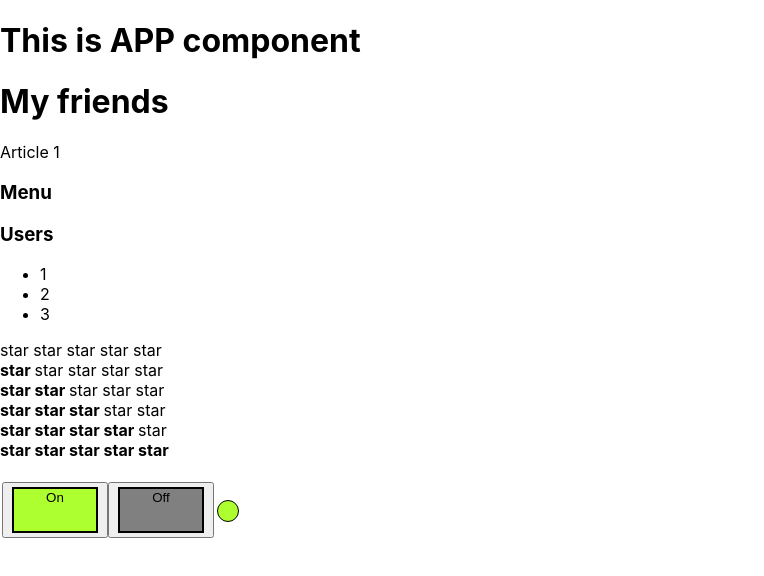
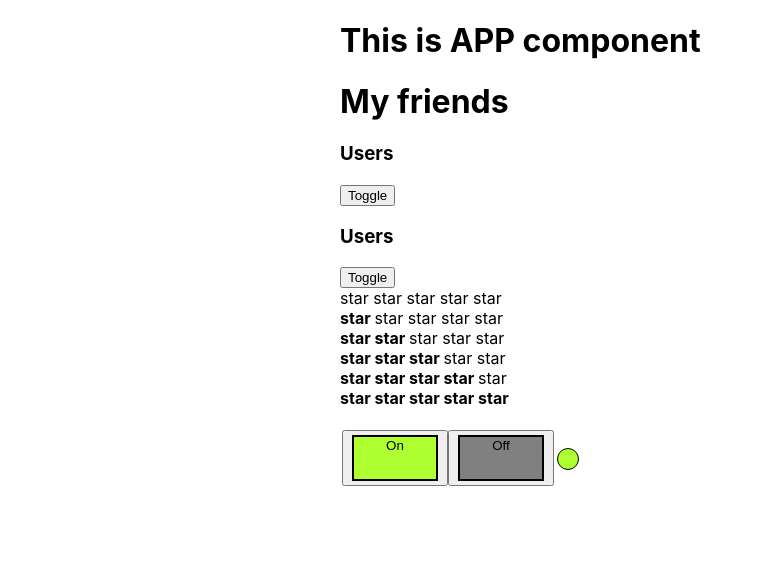
Before and after one commit to Nazaruk-D/React-KKP-, a React (Create React App) app: page / in a window 1280 px wide. Shown: the top 576 px of the page, without its empty margins (0-764 px from the left). Built offline with nearby package versions, Linux system fonts and the light colour scheme.

Commit message:
05 toggle Menu

```diff
--- a/src/App.css
+++ b/src/App.css
@@ -0,0 +1,4 @@
+.App {
+    width: 600px;
+    margin: 20px auto;
+}
--- a/src/App.tsx
+++ b/src/App.tsx
@@ -3,27 +3,21 @@
 import Accordion from "./components/Accordion/Accordion";
 import {Raiting} from "./components/Rating/Raiting";
 import {OnOff} from "./components/OnOff/OnOff";
+import UncontrolledAccordion from "./components/UncontrolledAccordion/UncontrolledAccordion";
 
 
 //function declaration
 
-function hello() {
-    alert('Hello IT-kamasutra')
-}
-
-// hello()
-
-
 function App(props: any) {
     console.log("App rendering")
     return (
-        <>
+        <div className={"App"}>
             <PageTitle title={"This is APP component"}/>
             <PageTitle title={"My friends"}/>
-            Article 1
             {/*<Raiting value={3}/>*/}
-            <Accordion titleValue={"Menu"} collapsed={true}/>
-            <Accordion titleValue={"Users"} collapsed={false}/>
+            {/*<Accordion titleValue={"Menu"} collapsed={true}/>*/}
+            <UncontrolledAccordion titleValue={"Users"}/>
+            <UncontrolledAccordion titleValue={"Users"}/>
             <Raiting value={0}/>
             <Raiting value={1}/>
             <Raiting value={2}/>
@@ -32,7 +26,7 @@
             <Raiting value={5}/>
             <OnOff/>
             {/*<OnOff/>*/}
-        </>
+        </div>
     );
 }
 
--- a/src/components/Rating/Raiting.tsx
+++ b/src/components/Rating/Raiting.tsx
@@ -20,6 +20,8 @@
     selected: boolean
 }
 
+// function Star(props: StarPropsType) {(props.selected) ? <span><b>star </b></span> : <span>star </span>} // как сделать сокращенную запись этого кода?
+
 function Star(props: StarPropsType) {
     if (props.selected) {
         return <span><b>star </b></span>;
--- /dev/null
+++ b/src/components/UncontrolledAccordion/UncontrolledAccordion.tsx
@@ -0,0 +1,47 @@
+import React, {useState} from "react";
+
+type AccordionPropsType = {
+    titleValue: string
+    // collapsed: boolean
+}
+
+
+function UncontrolledAccordion(props: AccordionPropsType) {
+    let [collapsed,setCollapsed] = useState(false)
+    const onCLickHandler = (event: React.MouseEvent<HTMLButtonElement, MouseEvent>) => {
+        setCollapsed(!collapsed)
+    }
+    return (
+        <div>
+            <AccordionTitle title={props.titleValue}/>
+            {collapsed && <AccordionBody/>}
+            <button onClick={onCLickHandler}>Toggle</button>
+        </div>
+    );
+}
+
+
+type AccordionTitlePropsType = {
+    title: string
+}
+
+function AccordionTitle(props: AccordionTitlePropsType) {
+
+    return (
+        <>
+            <h3> {props.title}</h3>
+        </>
+    )
+}
+
+function AccordionBody() {
+    return (
+        <ul>
+            <li>1</li>
+            <li>2</li>
+            <li>3</li>
+        </ul>)
+}
+
+
+export default UncontrolledAccordion;
```
Also changed, not shown: src/components/OnOff/OnOff.tsx (+10 -0 lines).
